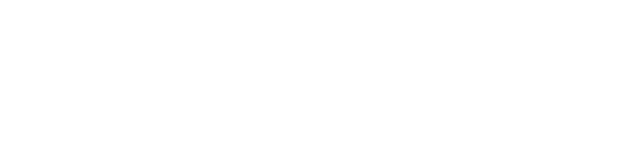
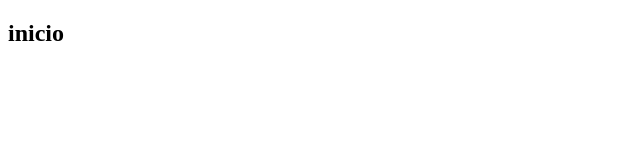
Before and after one commit to Ismael1699/Prueba-branch, a plain HTML site: page index.html in a window 1280 px wide. Shown: the full height of the page, 0-640 px from the left. Drawn offline with Linux system fonts and the light colour scheme.

Commit message:
se agrego un titulo a index.html

```diff
--- a/index.html
+++ b/index.html
@@ -6,5 +6,7 @@
     <meta name="viewport" content="width=device-width, initial-scale=1.0" />
     <title>Document</title>
   </head>
-  <body></body>
+  <body>
+    <h2>inicio</h2>
+  </body>
 </html>
```
